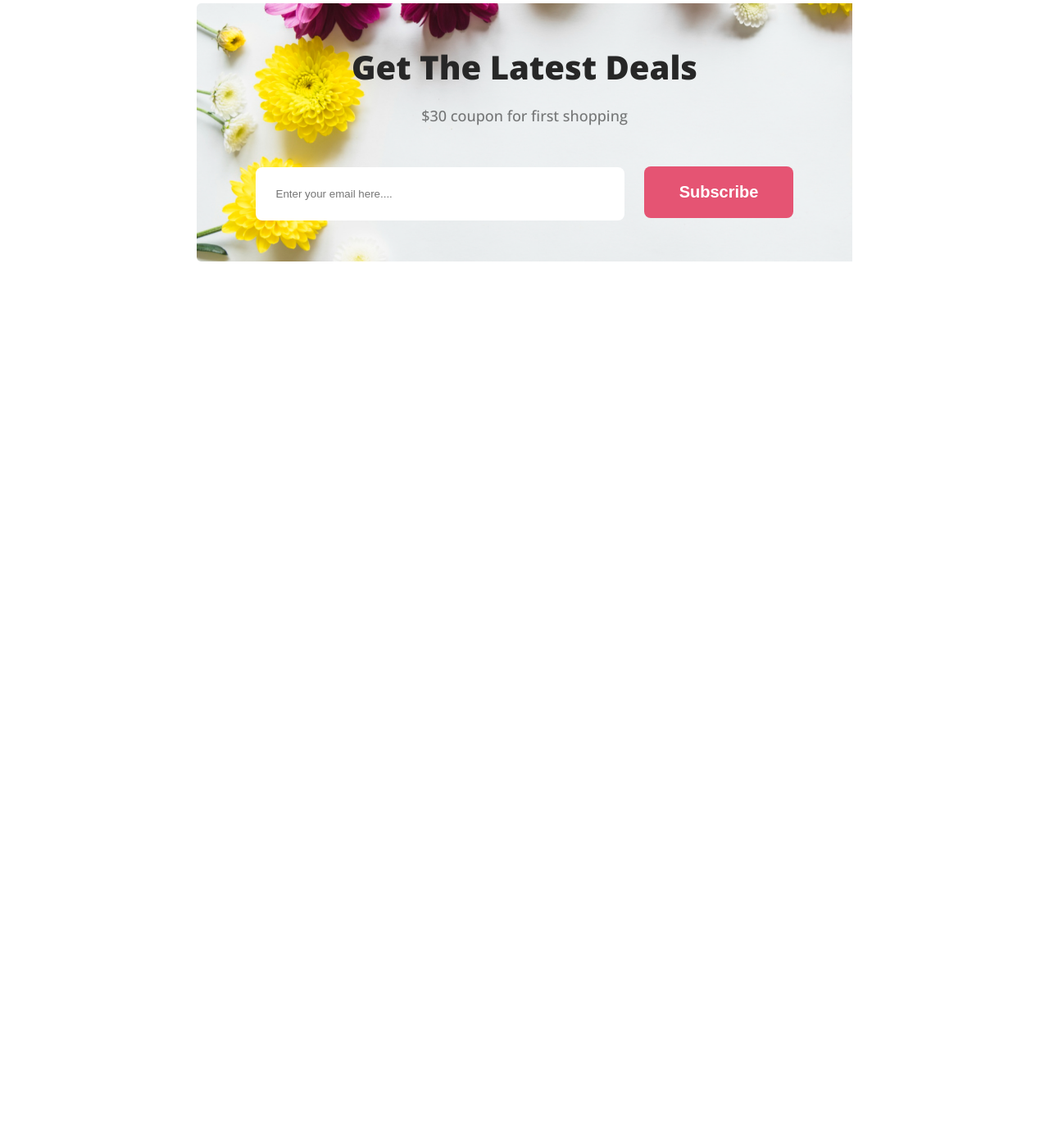
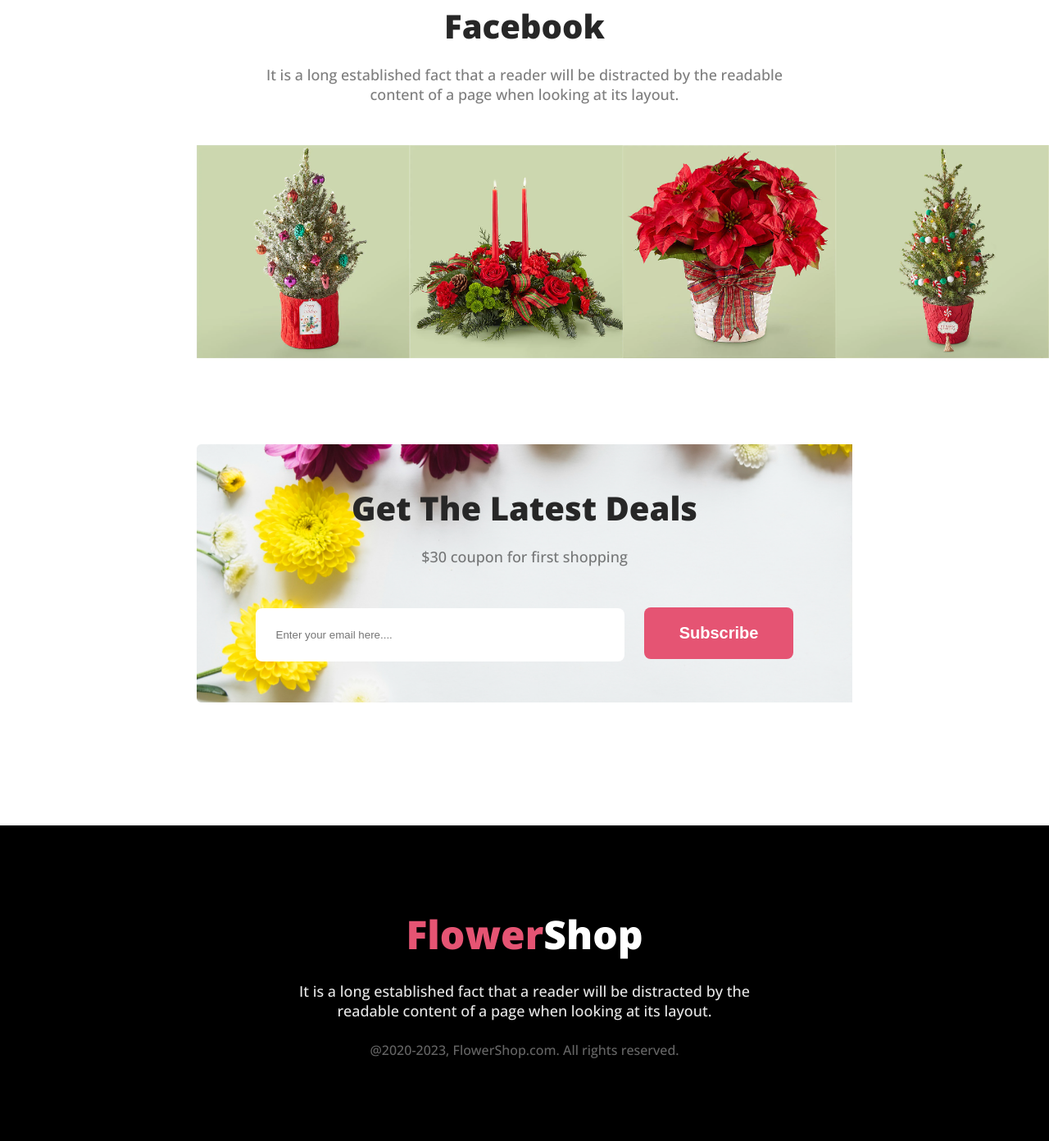
Before and after one commit to huttam6003/assignment-01, a plain HTML site: page index.html in a window 1280 px wide. Shown: the part 3598-4990 px from the top of the page at 82% size. Before the commit the page ends 4067 px from the top, so only its background shows below. Drawn offline with nearby package versions, Linux system fonts and the light colour scheme.

Commit message:
bonus section done

```diff
--- a/index.html
+++ b/index.html
@@ -115,6 +115,30 @@
           </div>
         </div>
       </section>
+      <!-- facebook section  -->
+      <section>
+        <div>
+          <h2 class="section-title">Facebook</h2>
+          <p class="section-text">
+            It is a long established fact that a reader will be distracted by
+            the readable content of a page when looking at its layout.
+          </p>
+        </div>
+        <div class="img-con">
+          <div class="instagram-img">
+            <img src="Flower Asset/f-1.webp" alt="" />
+          </div>
+          <div class="instagram-img">
+            <img src="Flower Asset/f2.webp" alt="" />
+          </div>
+          <div class="instagram-img">
+            <img src="Flower Asset/f3.webp" alt="" />
+          </div>
+          <div class="instagram-img">
+            <img src="Flower Asset/f4.webp" alt="" />
+          </div>
+        </div>
+      </section>
       <!-- Form section  -->
       <section class="form-section">
         <h2 class="section-title">Get The Latest Deals</h2>
@@ -125,5 +149,14 @@
         </form>
       </section>
     </main>
+    <!-- footer section  -->
+    <footer>
+      <h1><span>Flower</span>Shop</h1>
+      <h4>
+        It is a long established fact that a reader will be distracted by the
+        readable content of a page when looking at its layout.
+      </h4>
+      <p>@2020-2023, FlowerShop.com. All rights reserved.</p>
+    </footer>
   </body>
 </html>
--- a/styles.css
+++ b/styles.css
@@ -177,3 +177,33 @@ main {
   background: #fff;
   border: none;
 }
+/* footer section */
+footer {
+  background-color: black;
+  padding: 100px 0;
+  text-align: center;
+  color: white;
+}
+footer h1 {
+  font-size: 48px;
+  font-weight: 800;
+}
+footer span {
+  color: #e55473;
+  font-size: 48px;
+  font-weight: 800;
+}
+footer h4 {
+  color: rgba(255, 255, 255, 0.9);
+  text-align: center;
+  font-size: 18px;
+  font-weight: 400;
+  width: 625px;
+  margin: 25px auto;
+}
+footer p {
+  color: rgba(255, 255, 255, 0.4);
+  text-align: center;
+  font-size: 16px;
+  font-weight: 400;
+}
```
Also changed, not shown: Flower Asset/f-1.webp (added), Flower Asset/f2.webp (added), Flower Asset/f3.webp (added), Flower Asset/f4.webp (added).
